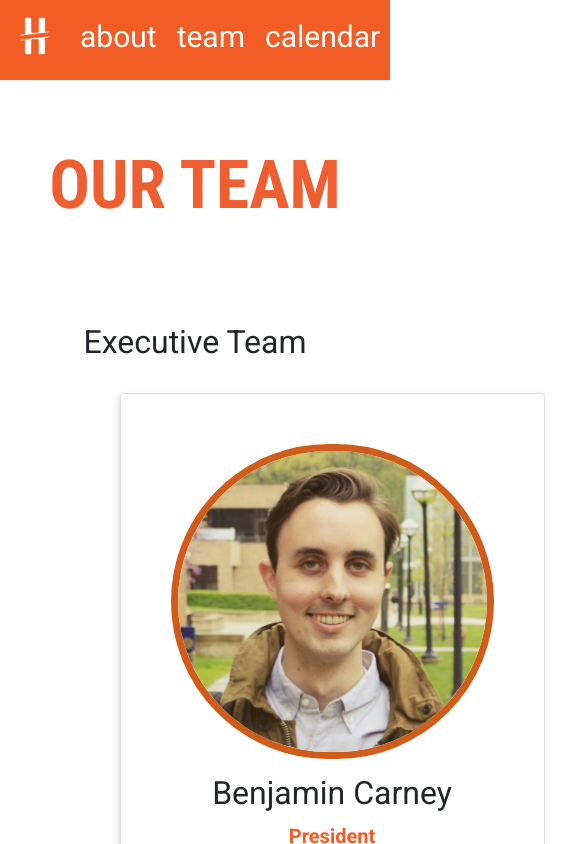
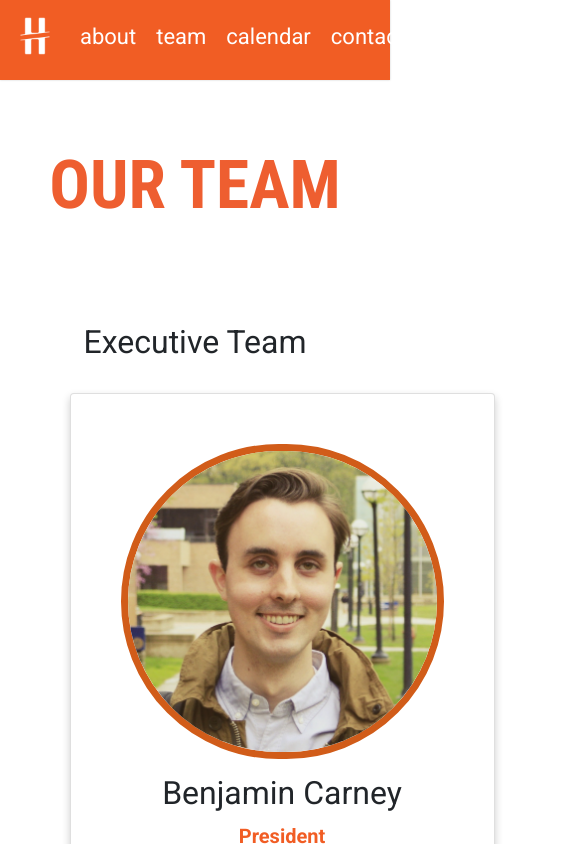
Before and after one commit to michiganhackers/mh-web-new, a React (Create React App) app: page /team in a window 390 px wide. Shown: the top 844 px of the page, 585 px wide, since content can reach past the window. Built offline with nearby package versions, Linux system fonts and the light colour scheme.

Commit message:
Mobile styling fixed

```diff
--- a/src/components/Navbar.jsx
+++ b/src/components/Navbar.jsx
@@ -44,7 +44,7 @@ const NavContainer = styled.div`
 const HeaderNavLink = styled(NavLink)`
     margin: auto;
     marginLeft: 0;
-    fontSize: 22px;
+    font-size: 22px;
     padding: 2px 10px;
     color: white;
     text-decoration: none;
--- a/src/components/Team/CardContainer.css
+++ b/src/components/Team/CardContainer.css
@@ -1,7 +1,7 @@
 .cards {
-    display: flex;
+    display: inline-flex;
     flex-wrap: wrap;
     justify-content: space-between;
-    padding-left: 100px;
+    padding-left: 50px;
     padding-right: 100px;
  }
```
